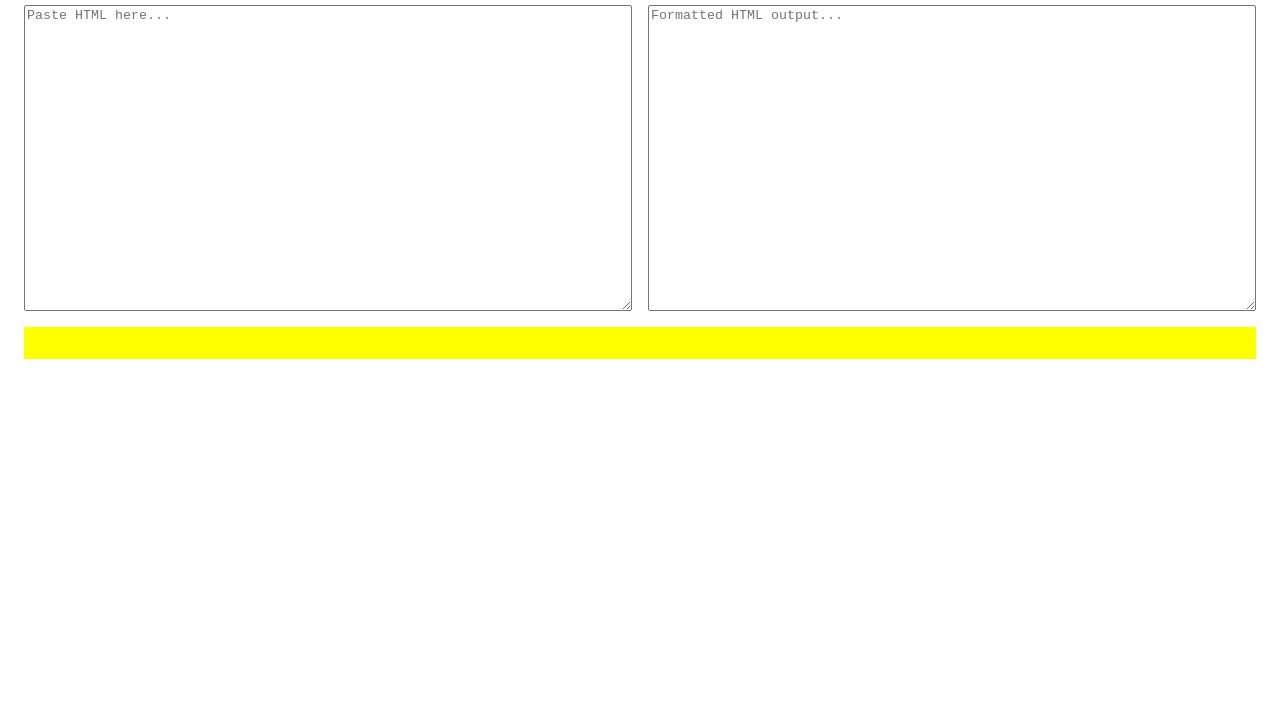
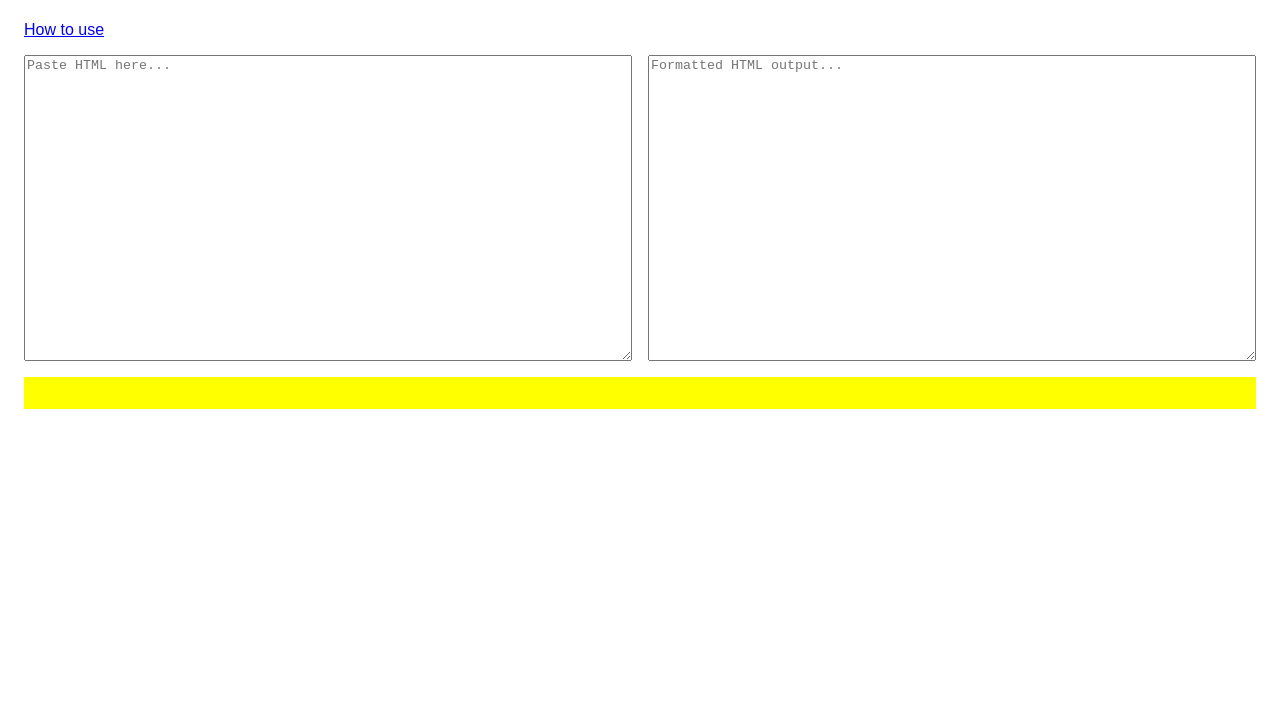
Before and after one commit to qubodup/freesound_remix_sources_extractor, a plain HTML site: page index.html in a window 1280 px wide. Shown: the part 87-800 px from the top of the page. Drawn offline with Linux system fonts and the light colour scheme.

Commit message:
readme link

```diff
--- a/index.html
+++ b/index.html
@@ -30,6 +30,7 @@
 </head>
 <body>
   <h2>Freesound Remix Sources Extractor</h2>
+  <p><a href="https://github.com/qubodup/freesound_remix_sources_extractor/#readme" target="_blank">How to use</a></p>
   <div class="container">
     <textarea id="input" placeholder="Paste HTML here..."></textarea>
     <textarea id="output" readonly placeholder="Formatted HTML output..."></textarea>
```
